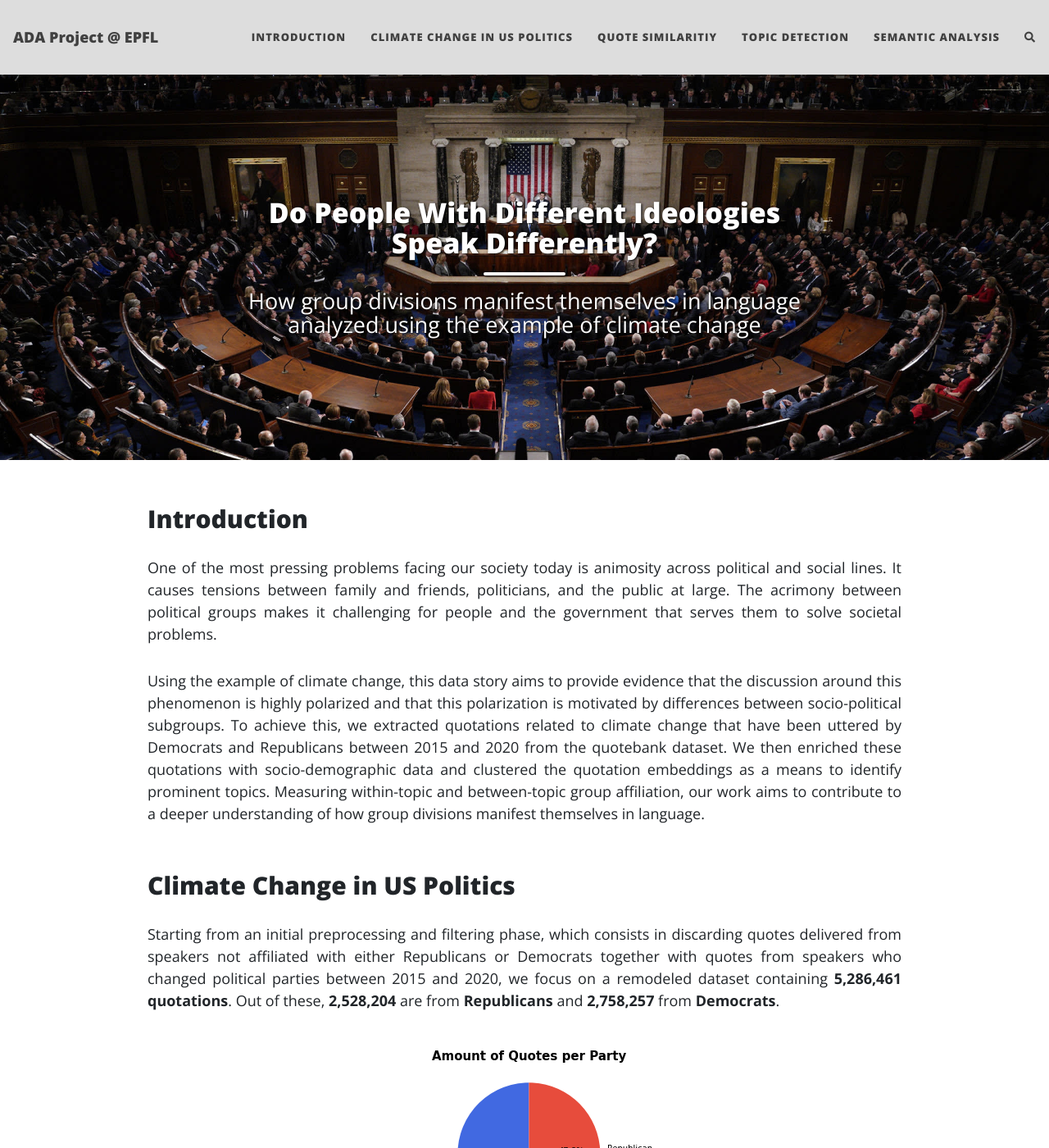
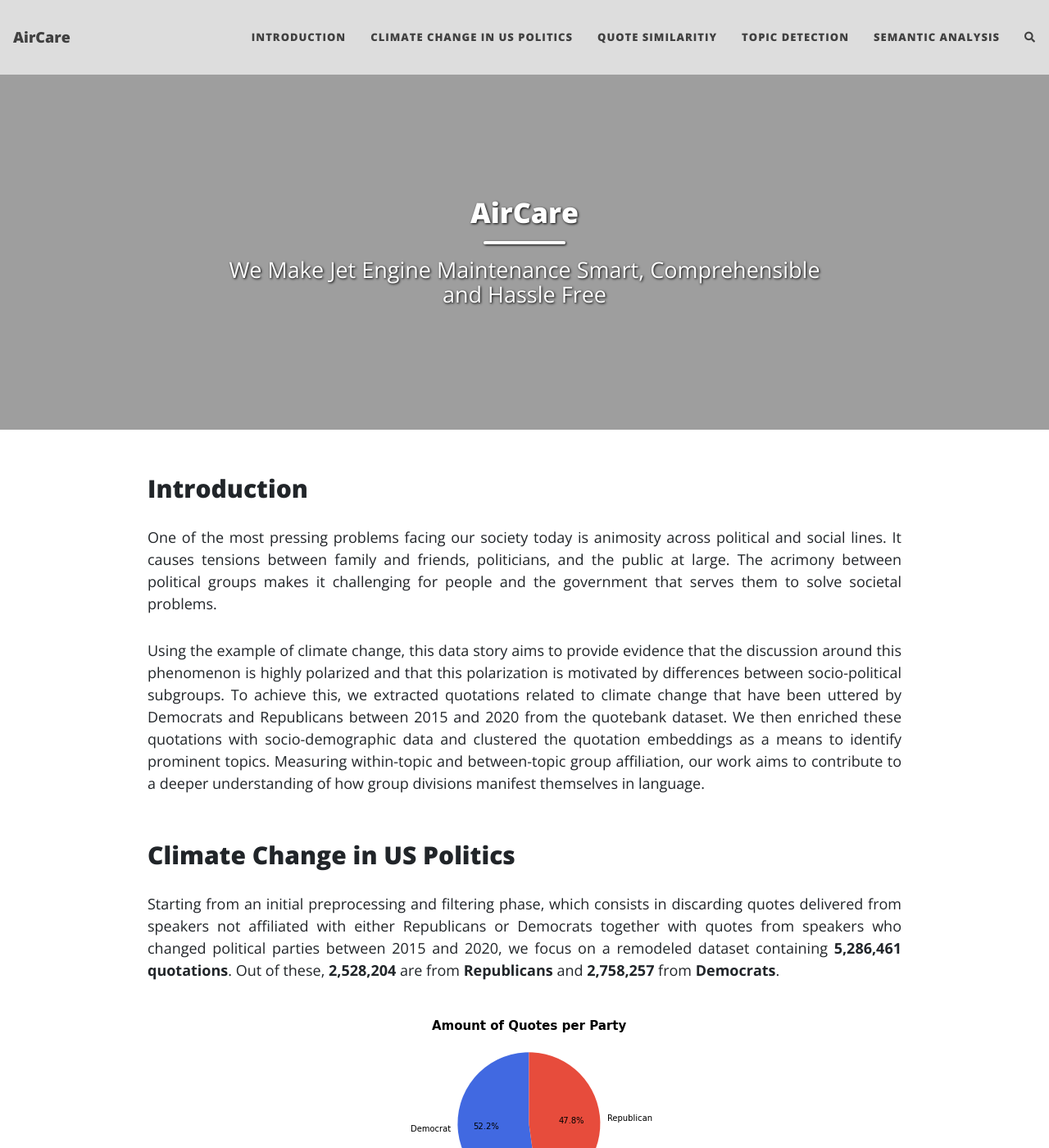
Before and after one commit to mxmuc/aircare, a Jekyll site: the page built from index.md, in a window 1280 px wide and 1400 px high. Shown: the whole window at 82% size. Built offline with Jekyll 4.4.1, drawn with Linux system fonts in a browser that asks for light colours; nearby versions of some CDN libraries; the list of posts is cut into pages by our own code; comment, search, counter and statistics services are not loaded; some of the changed text lies outside the part shown.

Commit message:
header and colors

```diff
--- a/_config.yml
+++ b/_config.yml
@@ -6,10 +6,10 @@
 # --- Required options --- #
 
 # Name of website
-title: ADA Project @ EPFL
+title: AirCare
 
 # Your name to show in the footer
-author: The InternationADAs
+author: Clara Iversen, Felix Neumeyer, Lutian Zhang, Maximilian Geitner, Maximilian Pfleger
 
 full-width: true
 # --- List of links in the navigation bar --- #
@@ -44,7 +44,7 @@ social-network-links:
 #  email: "someone@example.com"
 #  rss: true  # remove this line if you don't want to show an RSS link at the bottom
 #  facebook: deanattali
-  github: epfl-ada/ada-2021-project-the-internationadas
+  github: fneumeyer/aircare
 #  twitter: daattali
 #  patreon: DeanAttali
 #  youtube: c/daattali
@@ -84,7 +84,7 @@ share-links-active:
 
 # How to display the link to your website in the footer
 # Remove this if you don't want a link in the footer
-url-pretty: "Do-People-With-Different-Ideologies-Speak-Differently.com"
+url-pretty: "AirCare.com"
 
 # Excerpt word length - Truncate the excerpt of each post on the feed page to the specified number of words
 excerpt_length: 50
@@ -110,8 +110,8 @@ navbar-text-col: "#404040"
 #navbar-border-col: "#DDDDDD"
 page-col: "#FFFFFF"
 text-col: "#404040"
-link-col: "#DA291C"
-hover-col: "#D52B1E"
+link-col: "#3B86BC"
+hover-col: "#3B86BC"
 footer-col: "#EAEAEA"
 footer-text-col: "#777777"
 footer-link-col: "#404040"
--- a/index.md
+++ b/index.md
@@ -1,8 +1,8 @@
 ---
 layout: home
-title: Do People With Different Ideologies Speak Differently?
-subtitle: How group divisions manifest themselves in language analyzed using the example of climate change
-cover-img: "/assets/img/background-us-congress-inside.jpeg"
+title: AirCare
+subtitle: We Make Jet Engine Maintenance Smart, Comprehensible and Hassle Free
+cover-img: "/assets/img/jet-engine-header.png"
 full-width: false
 ---
 
```
Also changed, not shown: assets/img/avatar-icon-ideologies.jpeg (deleted), 1 other file.
